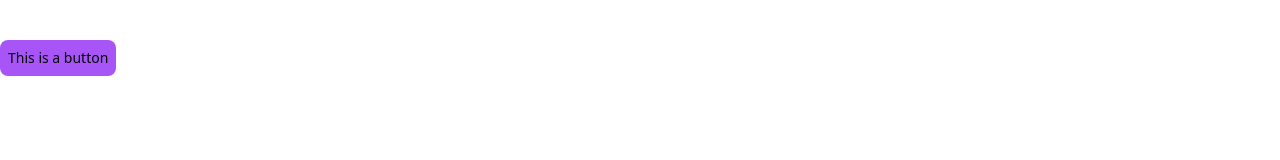
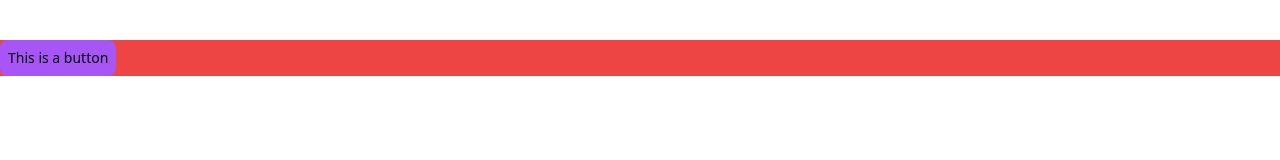
Before and after one commit to DevitoDbug/GoHtmxPulse, a plain HTML site: page index.html in a window 1280 px wide. Drawn offline with nearby package versions, Linux system fonts and the light colour scheme.

Commit message:
Fix: fix bug

```diff
--- a/index.html
+++ b/index.html
@@ -7,7 +7,7 @@
   <script src="https://unpkg.com/htmx.org@1.9.6" integrity="sha384-FhXw7b6AlE/jyjlZH5iHa/tTe9EpJ1Y55RjcgPbjeWMskSxZt1v9qkxLJWNJaGni" crossorigin="anonymous"></script>
 </head>
 <body>
-<div class="mx-auto mt-10 bg-red">
+<div class="mx-auto mt-10 bg-red-500 ">
   <button
           hx-target="#counter"
           hx-post="#/decrease"
@@ -16,6 +16,5 @@
     This is a button
   </button>
 </div>
-
 </body>
 </html>
```
Lines whose indentation alone changed are shown as unchanged.
